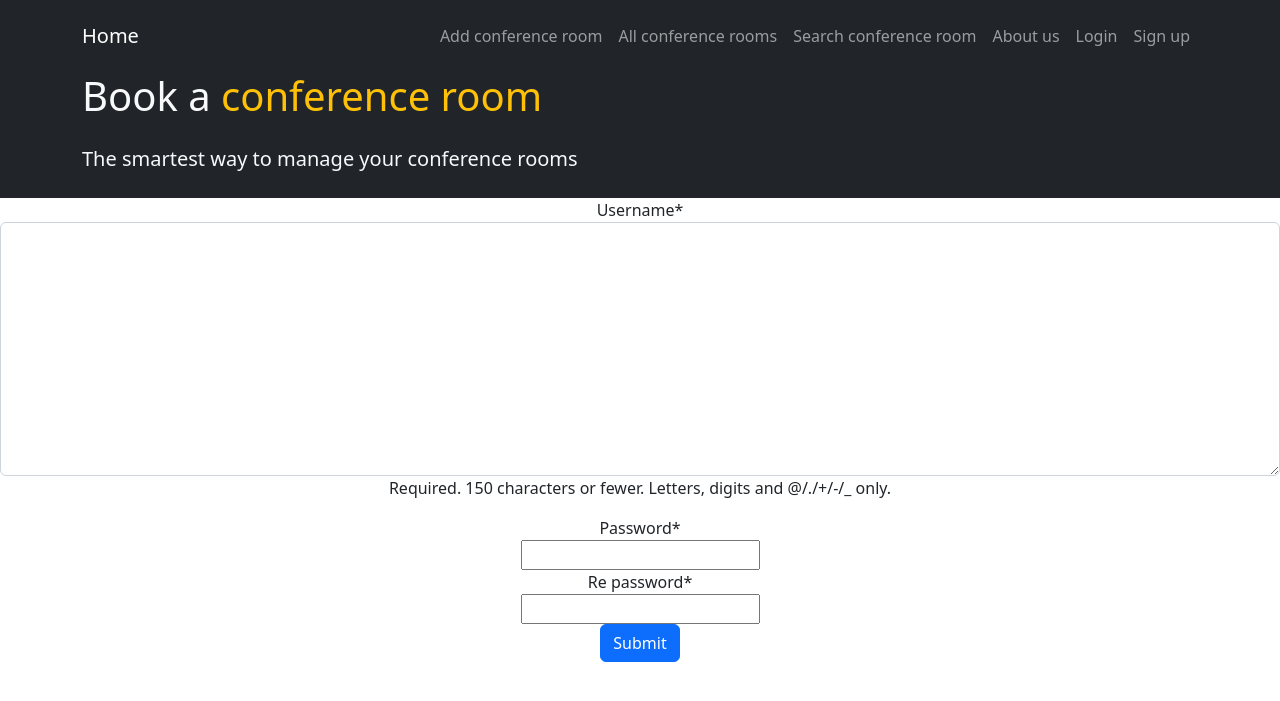
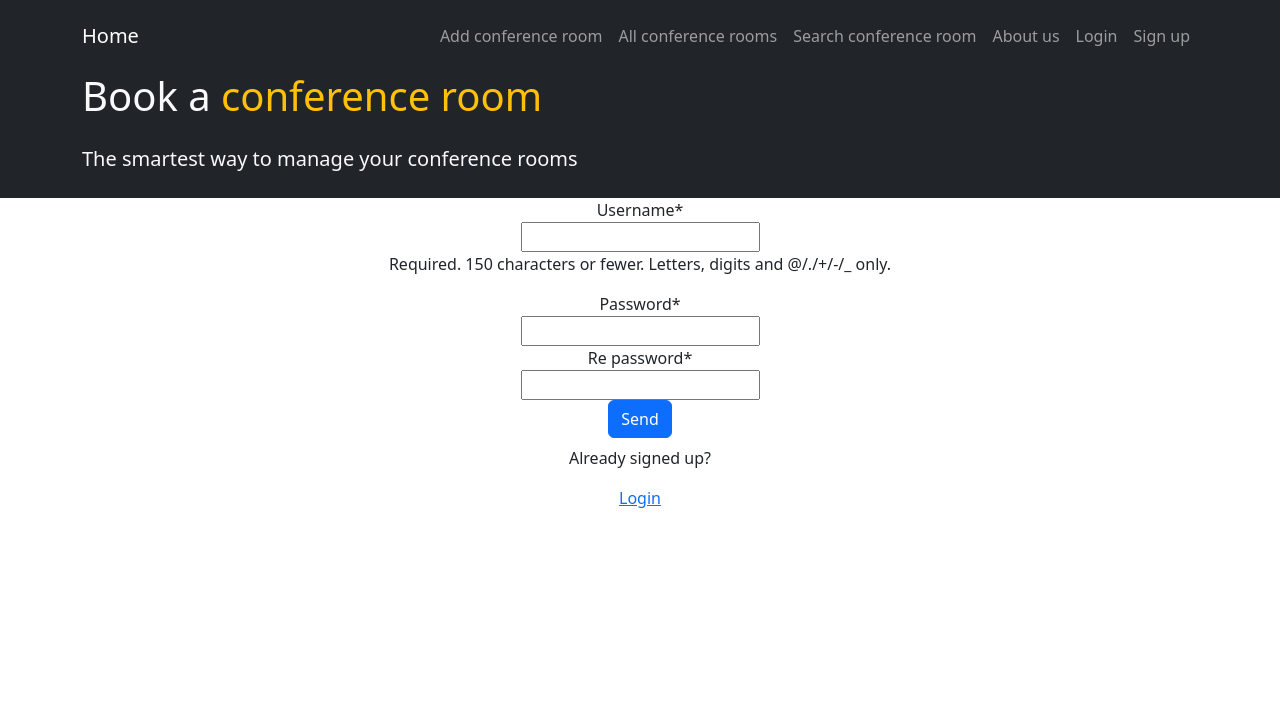
Before and after one commit to MateuszFurman1/Conference-booking-room-system-with-Django, a Django app: page /reistration/ in a window 1280 px wide. Shown: the top 701 px of the page. Run offline with Django 4.2, Linux system fonts and the light colour scheme; some libraries are stand-ins or nearby versions.

Commit message:
templates chages

```diff
--- a/booking_rooms_app/form.py
+++ b/booking_rooms_app/form.py
@@ -19,6 +19,7 @@ class RoomForm(forms.ModelForm):
             'name': forms.TextInput(attrs={'class': "form-control"}),
             'seats': forms.NumberInput(attrs={'class': "form-control"}),
         }
+
     def clean(self):
         cleaned_data = super().clean()
         seats = cleaned_data['seats']
@@ -40,9 +41,6 @@ class CommentForm(forms.ModelForm):
     class Meta:
         model = Comment
         fields = ['text']
-        widgets = {
-            'text': forms.Textarea(attrs={'class': "form-control"}),
-        }
 
 
 class LoginForm(forms.Form):
@@ -57,9 +55,6 @@ class RegistrationForm(forms.ModelForm):
     class Meta:
         model = User
         fields = ['username']
-        widgets = {
-            'username': forms.Textarea(attrs={'class': "form-control"}),
-        }
 
     def clean(self):
         cleaned_data = super().clean()
--- a/booking_rooms_app/models.py
+++ b/booking_rooms_app/models.py
@@ -6,7 +6,6 @@ class Room(models.Model):
     name = models.CharField(max_length=255, unique=True)
     seats = models.PositiveIntegerField(null=False)
     projector = models.BooleanField(default=False)
-    # host = models.ForeignKey(User, on_delete=models.SET_NULL, null=True)
     updated = models.DateTimeField(auto_now=True)
     created = models.DateTimeField(auto_now_add=True)
 
--- a/booking_rooms_app/templates/booking_rooms_app/All_rooms.html
+++ b/booking_rooms_app/templates/booking_rooms_app/All_rooms.html
@@ -21,7 +21,7 @@
                         {% endif %}
       </p>
 
-    <a href="{% url 'detail-room' %}?id={{ room.id }} " class="btn btn-info text-white">Go to</a>
+    <a href="{% url 'detail-room' %}?id={{ room.id }} " class="btn btn-primary text-white">Go to</a>
   </div>
 </div>
 
--- a/booking_rooms_app/templates/booking_rooms_app/Detail_view.html
+++ b/booking_rooms_app/templates/booking_rooms_app/Detail_view.html
@@ -20,9 +20,9 @@
                         {% endif %}
       </p>
       <div class="btn-group">
-            <a href="{% url 'edit-room' %}?id={{ room.id }}" class="btn btn-info text-white">Edit</a>
-      <a href="{% url 'delete-room' %}?id={{ room.id }} " class="btn btn-info text-white">Delete</a>
-      <a href="{% url 'room-reserve' %}?id={{ room.id }}" class="btn btn-info text-white">Reserve</a>
+            <a href="{% url 'edit-room' %}?id={{ room.id }}" class="btn btn-primary text-white">Edit</a>
+      <a href="{% url 'delete-room' %}?id={{ room.id }} " class="btn btn-primary text-white">Delete</a>
+      <a href="{% url 'room-reserve' %}?id={{ room.id }}" class="btn btn-primary text-white">Reserve</a>
 </div>
       </div>
     </div>
--- a/booking_rooms_app/templates/booking_rooms_app/create.html
+++ b/booking_rooms_app/templates/booking_rooms_app/create.html
@@ -8,7 +8,7 @@
 
         {{ form.as_p }}
 
-    <input type="submit" class="btn btn-info text-white" value="Send">
+    <input type="submit" class="btn btn-primary text-white" value="Send">
     </form>
     </div>
     </div></div>
--- a/booking_rooms_app/templates/booking_rooms_app/form.html
+++ b/booking_rooms_app/templates/booking_rooms_app/form.html
@@ -1,10 +1,21 @@
 {% extends 'booking_rooms_app/Base.html' %}
 {% load crispy_forms_tags %}
 {% block content %}
-
+<div>
 <form action="" class="form-label text-center" method="POST">
     {% csrf_token %}
     {{ form|crispy }}
-    <input type="submit" class="btn btn-primary">
+    <input type="submit" value="Send" class="btn btn-primary">
 </form>
+
+    <div class="container text-center">
+        {% if page == 'login' %}
+<p>Haven't signed up yet?</p>
+<a href="{% url 'registration' %}">Sign up</a>
+{% else %}
+<p>Already signed up?</p>
+<a href="{% url 'login' %}">Login</a>
+{% endif %}
+</div>
+</div>
 {% endblock content %}
--- a/booking_rooms_app/views.py
+++ b/booking_rooms_app/views.py
@@ -182,18 +182,17 @@ class SearchView(View):
 class LoginView(View):
     def get(self, request):
         form = LoginForm()
-
+        page = 'login'
         ctx = {
-            "form": form
+            "form": form,
+            'page': page
         }
         return render(request, 'booking_rooms_app/form.html', ctx)
 
     def post(self, request):
         form = LoginForm(request.POST)
-        message = ''
         ctx = {
             "form": form,
-            'message': message
         }
         if form.is_valid():
             username = form.cleaned_data['username']
@@ -213,15 +212,17 @@ class LoginView(View):
 class LogoutView(View):
     def get(self, request):
         logout(request)
-        messages.info(request, "Logout succesfully")
+        messages.info(request, "Logout successfully")
         return redirect('login')
 
 
 class RegistrationView(View):
     def get(self, request):
         form = RegistrationForm()
+        page = 'registration'
         ctx = {
-            "form": form
+            "form": form,
+            'page': page
         }
         return render(request, "booking_rooms_app/form.html", ctx)
 
```
